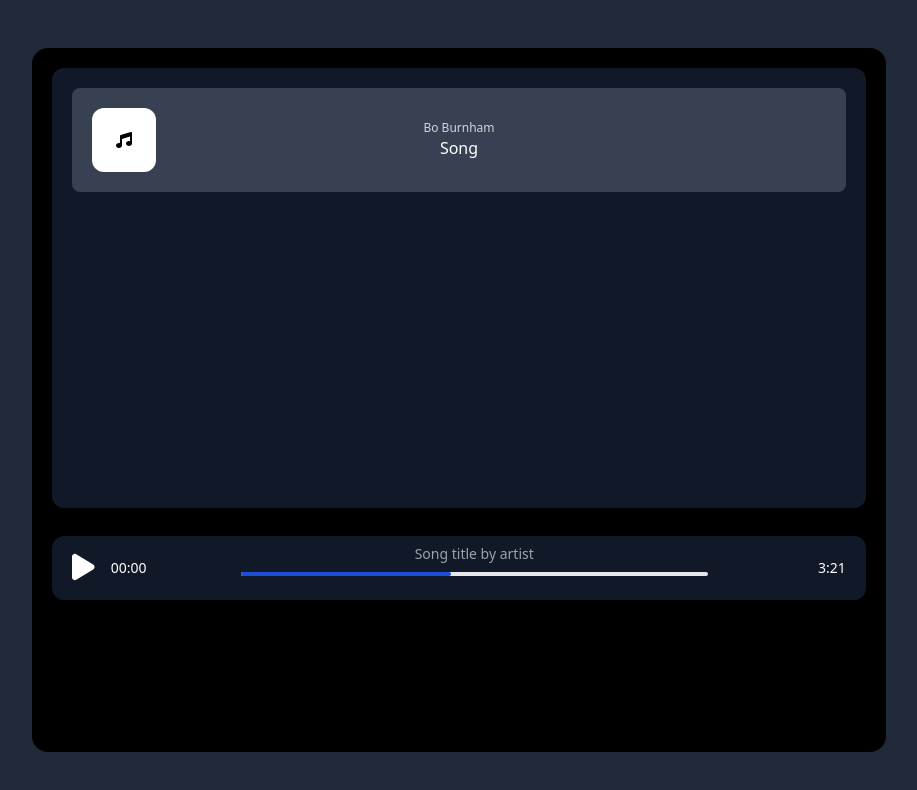
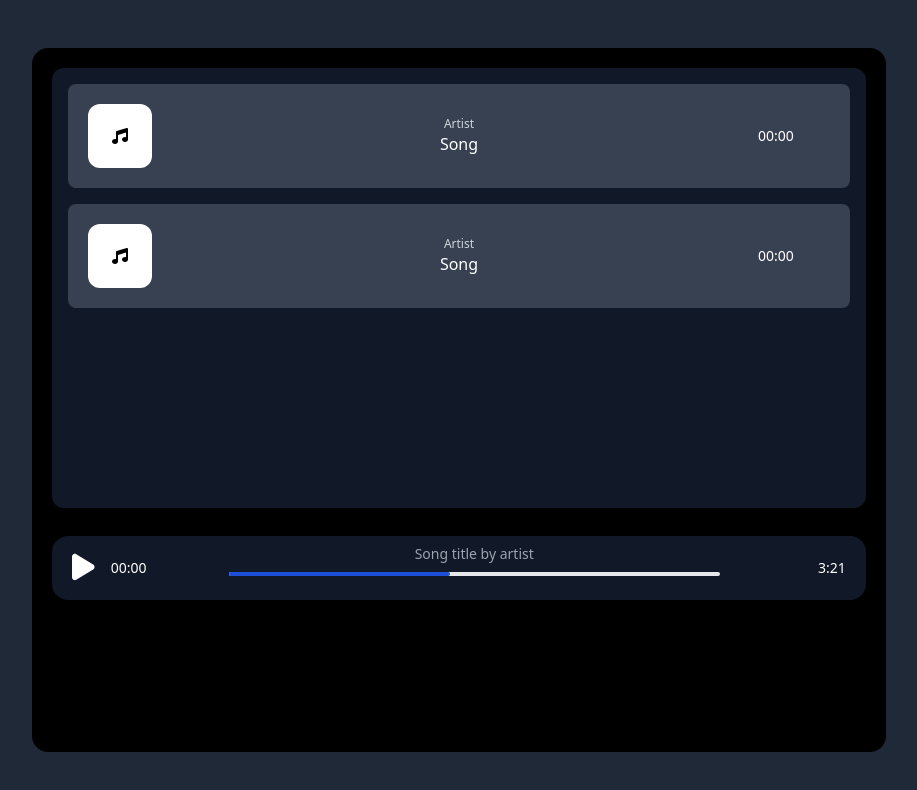
Before and after one commit to staaph/musicplayer, a Vue app: page / in a window 1280 px wide. Shown: the top 790 px of the page, without its empty margins (181-1098 px from the left). Built offline with nearby package versions, Linux system fonts and the light colour scheme.

Commit message:
tweaked design

```diff
--- a/src/components/MusicPlayer.vue
+++ b/src/components/MusicPlayer.vue
@@ -7,10 +7,11 @@
     >
       <!-- Songs Viewer for song in songs-->
       <div
-        class="bg-gray-900 flex flex-col sm:w-82 m-5 h-800 sm:h-440 rounded-xl"
+        class="bg-gray-900 flex flex-col sm:w-82 m-5 h-800 sm:h-440 rounded-xl overflow-y-auto"
       >
+        <!-- START SONG COMPONENT -->
         <div
-          class="flex flex-row bg-gray-700 m-5 p-2 rounded-lg active:scale-95 cursor-pointer"
+          class="flex flex-row bg-gray-700 mx-4 mt-4 p-2 rounded-lg active:scale-95 cursor-pointer transition ease-in-out delay-50"
         >
           <!-- Song Picture -->
           <div class="w-1/6">
@@ -25,16 +26,45 @@
             <p
               class="text-gray-300 text-xs items-center justify-center flex flex-col w-full"
             >
-              Bo Burnham
+              Artist
             </p>
             <p class="text-white">Song</p>
           </div>
-          <div class="w-1/6"></div>
+          <div class="w-1/6 flex items-center">
+            <p class="m-3 text-white text-sm">00:00</p>
+          </div>
         </div>
+        <!-- END SONG COMPONENT -->
+        <!-- START SONG COMPONENT -->
+        <div
+          class="flex flex-row bg-gray-700 mx-4 mt-4 p-2 rounded-lg active:scale-95 cursor-pointer transition ease-in-out delay-50"
+        >
+          <!-- Song Picture -->
+          <div class="w-1/6">
+            <div
+              class="flex flex-row bg-white m-3 p-6 w-16 justify-center rounded-xl"
+            >
+              <font-awesome-icon icon="music" />
+            </div>
+          </div>
+          <!-- Artist & Songname -->
+          <div class="w-full flex flex-col items-center justify-center">
+            <p
+              class="text-gray-300 text-xs items-center justify-center flex flex-col w-full"
+            >
+              Artist
+            </p>
+            <p class="text-white">Song</p>
+          </div>
+          <div class="w-1/6 flex items-center">
+            <p class="m-3 text-white text-sm">00:00</p>
+          </div>
+        </div>
+        <!-- END SONG COMPONENT -->
       </div>
       <!-- Play Bar -->
       <div
-        class="flex justify-between bg-gray-900 sm:w-82 h-16 rounded-xl mt-2 mx-5 mb-6 px-5"
+        class="flex justify-between bg-gray-900 sm:w-82 h-16 rounded-2xl mt-2 mx-5 mb-6 px-5"
       >
         <!-- Play Button -->
         <button type="button" class="">
@@ -50,11 +80,11 @@
           00:00
         </div>
         <!-- current position / change - bar + song title & artist -->
-        <div class="flex flex-col px-4 items-center w-full">
+        <div class="flex flex-col px- items-center w-full">
           <span class="pt-2 text-gray-400 text-sm pb-2"
             >Song title by artist</span
           >
-          <div class="w-full sm:w-3/4 bg-gray-200 rounded-xl">
+          <div class="w-3/4 bg-gray-200 rounded-xl">
             <div class="bg-blue-700 h-1 rounded-xl" style="width: 45%"></div>
           </div>
         </div>
```
